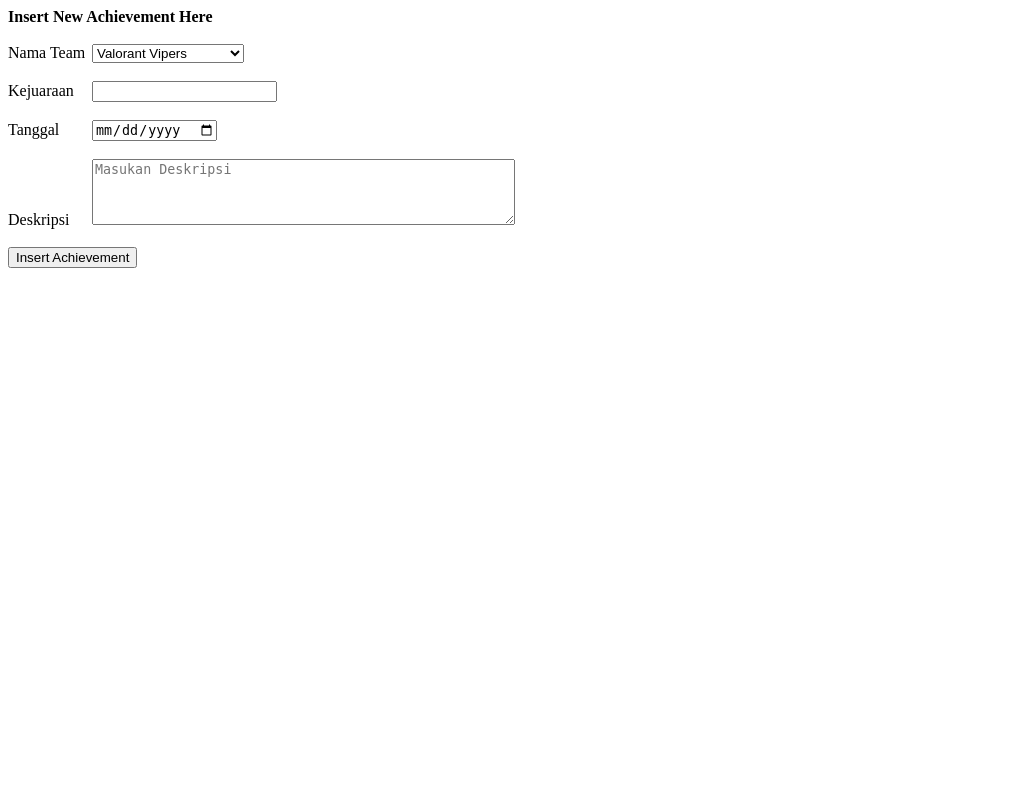
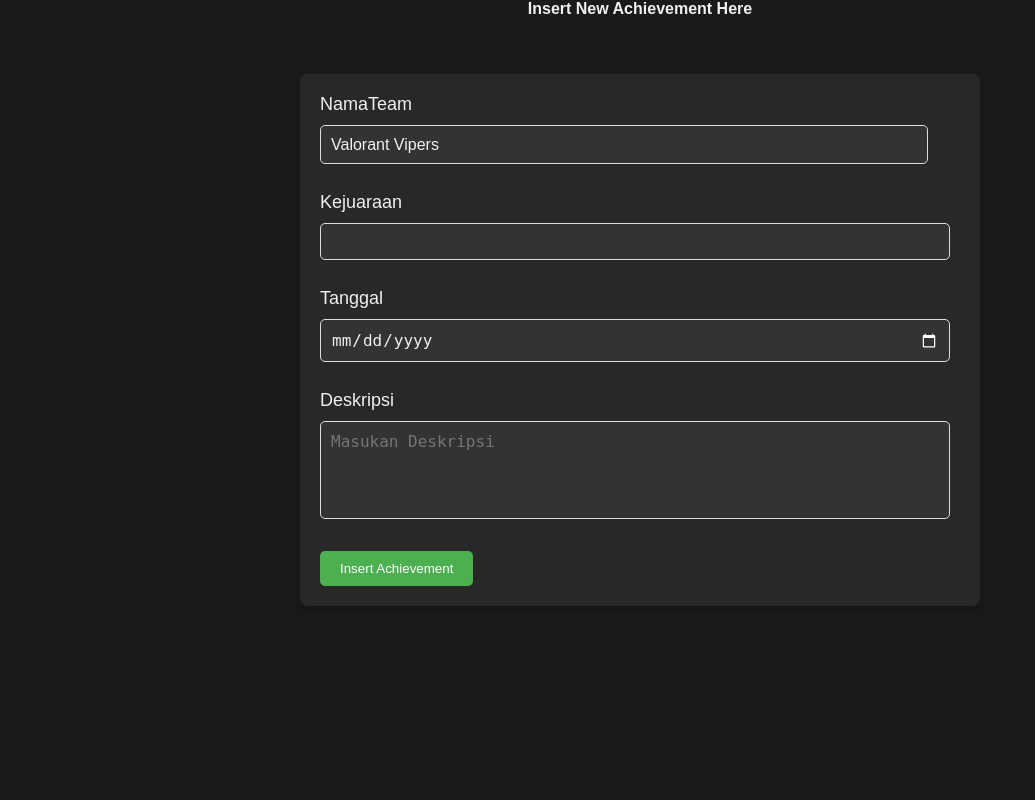
Before and after one commit to sfrditha/FSP, a PHP site: page /achievement_insert.php in a window 1280 px wide. Shown: the whole page, without its empty margins (0-1035 px from the left). Run offline with PHP 8.4, Linux system fonts and the light colour scheme; data comes from the database, SQL or seed files in the repository.

Commit message:
css sudah semua

```diff
--- /dev/null
+++ b/achievement.css
@@ -0,0 +1,193 @@
+/* Gaya umum untuk body */
+body {
+    font-family: 'Arial', sans-serif;
+    background-color: #1a1a1a; /* Latar belakang gelap */
+    color: #f0f0f0; /* Teks terang */
+    margin: 0;
+    padding: 0;
+    display: flex;
+    flex-direction: column;
+    align-items: center;
+    justify-content: flex-start;
+    min-height: 100vh;
+}
+
+/* Gaya untuk dropdown Nama Team */
+select[name="team"] {
+    width: 95%;
+    padding: 10px;
+    margin: 10px 0;
+    border-radius: 5px;
+    border: 1px solid #ddd;
+    background-color: #333; /* Latar belakang gelap */
+    color: #f0f0f0; /* Teks terang */
+    font-size: 16px;
+    appearance: none; /* Menghilangkan gaya default */
+    -webkit-appearance: none;
+    -moz-appearance: none;
+}
+
+/* Gaya untuk textarea Deskripsi */
+textarea[name="deskripsi"] {
+    width: 95%;
+    padding: 10px;
+    margin: 10px 0;
+    border-radius: 5px;
+    border: 1px solid #ddd;
+    background-color: #333; /* Latar belakang gelap */
+    color: #f0f0f0; /* Teks terang */
+    font-size: 16px;
+    resize: none; /* Nonaktifkan resize */
+}
+
+/* Gaya khusus untuk input tanggal */
+input[type="date"] {
+    width: 95%;
+    padding: 10px;
+    margin: 10px 0;
+    border-radius: 5px;
+    border: 1px solid #ddd;
+    background-color: #333; /* Warna latar belakang gelap */
+    color: #f0f0f0; /* Teks terang */
+    font-size: 16px;
+    appearance: none; /* Menghilangkan tampilan default */
+    -webkit-appearance: none; /* Untuk browser berbasis WebKit */
+}
+
+input[type="date"]::-webkit-calendar-picker-indicator {
+    filter: invert(1); /* Membuat ikon kalender berwarna terang di latar belakang gelap */
+}
+
+input[type="date"]:focus {
+    border-color: #4CAF50; /* Warna hijau ketika fokus */
+    outline: none;
+}
+
+
+/* Gaya untuk judul halaman */
+h2 {
+    color: #4CAF50;
+    margin-top: 20px;
+}
+
+/* Gaya untuk tabel (halaman Game) */
+table {
+    width: 80%;
+    margin: 20px auto;
+    border-collapse: collapse;
+    background-color: #282828;
+    color: #f0f0f0;
+    box-shadow: 0 4px 8px rgba(0, 0, 0, 0.2);
+    border-radius: 8px;
+}
+
+th, td {
+    padding: 12px;
+    text-align: left;
+    border-bottom: 1px solid #4CAF50;
+}
+
+th {
+    background-color: #4CAF50;
+    color: white;
+    text-transform: uppercase;
+}
+
+td {
+    background-color: #333;
+    color: #f0f0f0;
+}
+
+/* Efek hover untuk baris tabel */
+tr:hover {
+    background-color: #3a3a3a;
+}
+
+/* Gaya untuk tombol aksi (Edit, Hapus, Tambah Game) */
+button {
+    padding: 10px 20px;
+    background-color: #4CAF50; /* Tombol hijau */
+    color: white;
+    border: none;
+    border-radius: 5px;
+    cursor: pointer;
+    transition: background-color 0.3s;
+}
+
+button:hover {
+    background-color: #45a049;
+}
+
+/* Tombol khusus untuk "Tambah Game" */
+a button {
+    background-color: #008CBA; /* Tombol biru */
+}
+
+a button:hover {
+    background-color: #007BB5;
+}
+
+/* Gaya untuk form (halaman Edit Game dan Tambah Game) */
+form {
+    background-color: #282828;
+    padding: 20px;
+    border-radius: 8px;
+    box-shadow: 0 4px 8px rgba(0, 0, 0, 0.2);
+    margin: 20px auto;
+    width: 50%;
+    text-align: left;
+}
+
+label {
+    font-size: 18px;
+    color: #f0f0f0; /* Teks terang */
+}
+
+input[type="text"] {
+    width: 95%;
+    padding: 10px;
+    margin: 10px 0;
+    border-radius: 5px;
+    border: 1px solid #ddd;
+    background-color: #333;
+    color: #f0f0f0;
+}
+
+input[type="submit"] {
+    padding: 10px 20px;
+    background-color: #4CAF50;
+    color: white;
+    border: none;
+    border-radius: 5px;
+    cursor: pointer;
+    transition: background-color 0.3s;
+}
+
+input[type="submit"]:hover {
+    background-color: #45a049;
+}
+
+/* Gaya untuk link kembali ke halaman utama */
+a {
+    text-decoration: none;
+    color: #f0f0f0;
+}
+
+a:hover {
+    color: #4CAF50;
+}
+
+/* Gaya responsif */
+@media screen and (max-width: 768px) {
+    table {
+        width: 95%;
+    }
+
+    th, td {
+        padding: 10px;
+    }
+
+    form {
+        width: 80%;
+    }
+}
--- a/achievement.php
+++ b/achievement.php
@@ -13,6 +13,7 @@
 	<meta charset="utf-8">
 	<meta name="viewport" content="width=device-width, initial-scale=1">
 	<title>Achievement</title>
+	<link rel="stylesheet" href="achievement.css">
 </head>
 <body>
 <b>Achievement</b>
--- a/achievement_edit.php
+++ b/achievement_edit.php
@@ -55,6 +55,7 @@
 <html>
 <head>
 	<title>Edit Achievement</title>
+	<link rel="stylesheet" href="achievement.css">
 </head>
 <body>
 	<h2>Edit Achievement</h2>
--- a/achievement_insert.php
+++ b/achievement_insert.php
@@ -45,7 +45,8 @@
 	?>
 
     <form method="post" enctype="multipart/form-data" action="">
-		<label>Nama Team</label>
+		<label>NamaTeam</label>
+		<link rel="stylesheet" href="achievement.css">
 		<?php
 			// Ambil data tim untuk dropdown
 			$sql = "SELECT * FROM team";
--- a/event.php
+++ b/event.php
@@ -11,6 +11,7 @@
 	<meta charset="utf-8">
 	<meta name="viewport" content="width=device-width, initial-scale=1">
 	<title>Event</title>
+	<link rel="stylesheet" href="event.css">
 </head>
 <body>
 	<h2>Event</h2>
--- a/event_edit.php
+++ b/event_edit.php
@@ -35,6 +35,7 @@
 <html>
 <head>
 	<title>Edit Event</title>
+	<link rel="stylesheet" href="event.css">
 </head>
 <body>
 	<h2>Edit Event</h2>
--- a/event_insert.php
+++ b/event_insert.php
@@ -23,6 +23,7 @@
 <html>
 <head>
 	<title>Tambah Event</title>
+	<link rel="stylesheet" href="event.css">
 </head>
 <body>
 	<h2>Tambah Event</h2>
```
Also changed, not shown: event.css (added, +165 -0 lines).
